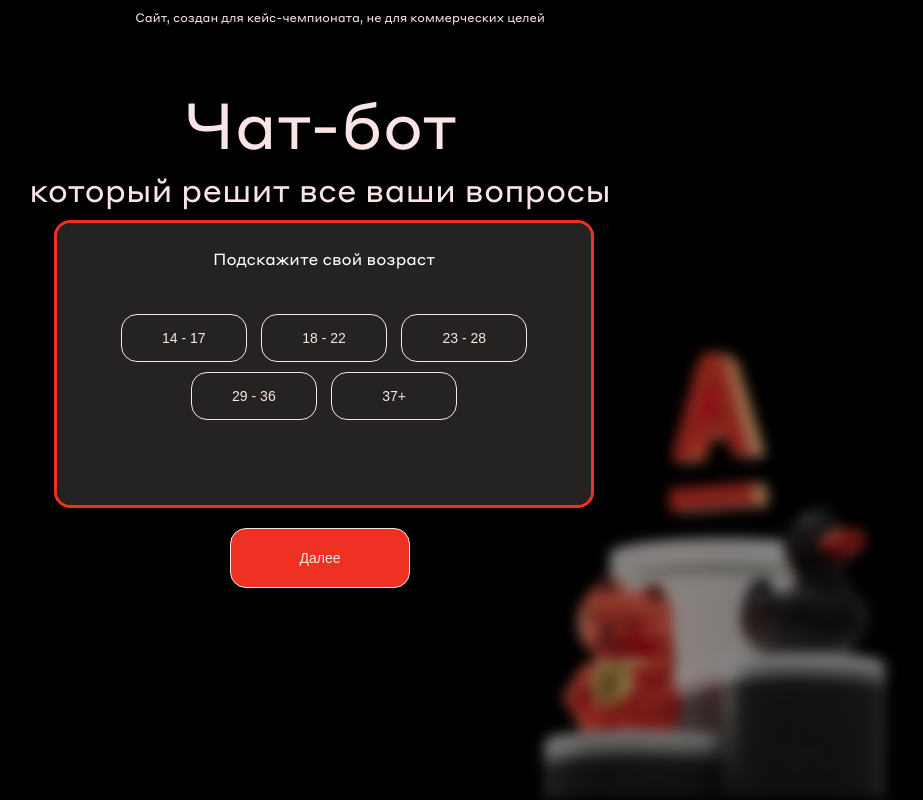
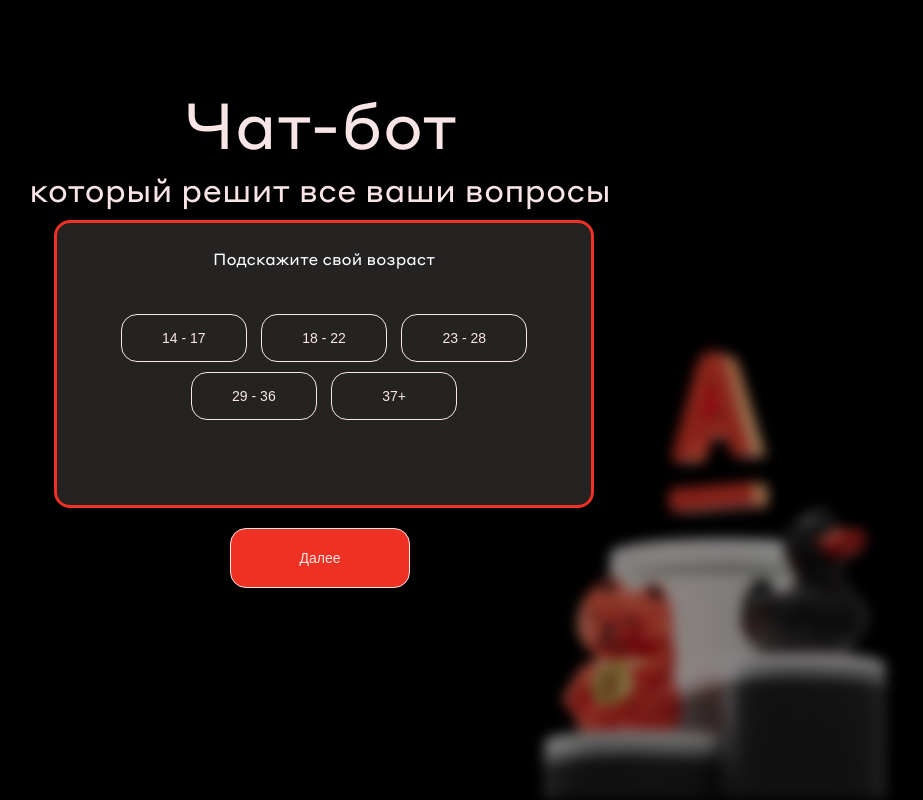
Before and after one commit to s1koru/chat-bot-Alfa, a plain HTML site: page docs/index.html in a window 1280 px wide. Shown: the whole page, without its empty margins (320-1243 px from the left). Drawn offline with Linux system fonts and the light colour scheme.

Commit message:
убрана надпись

```diff
--- a/docs/index.html
+++ b/docs/index.html
@@ -7,13 +7,7 @@
   <link rel="stylesheet" href="styles.css">
 </head>
 <body>
-  <div class="site-notice">
-    Сайт, создан для кейс-чемпионата, не для коммерческих целей
-  </div>
   <img class="bg-photo" src="img/фон.png" alt="Фоновое изображение">
-
-
-
   <!-- Заголовочный блок (виден на первых двух экранах) -->
   <div class="chatbot-header">
     <div class="chatbot-title">Чат-бот</div>
--- a/docs/styles.css
+++ b/docs/styles.css
@@ -494,20 +494,6 @@ body {
   margin: 0 0 20px 0;  /* Можно добавить нижний отступ для отделения от кнопки */
 }
 
-.site-notice {
-  position: fixed;       /* Закрепляем footer внизу окна */
-            /* Прикрепляем к нижней границе */
-  left: 0;
-  width: 100%;           /* Растягиваем на всю ширину страницы */
-  background-color: #000; /* Фон подстраивается под общую тему */
-  color: #F9E5E5;
-  text-align: center;
-  padding: 10px 20px;
-  border-top: 0px solid #EF3124;
-  font-size: 12px;       /* Уменьшенный шрифт */
-  z-index: 10;           /* Поверх прочего контента */
-}
-
 
 /* Адаптивные стили для экранов меньше 600px */
 @media only screen and (max-width: 600px) {
```
